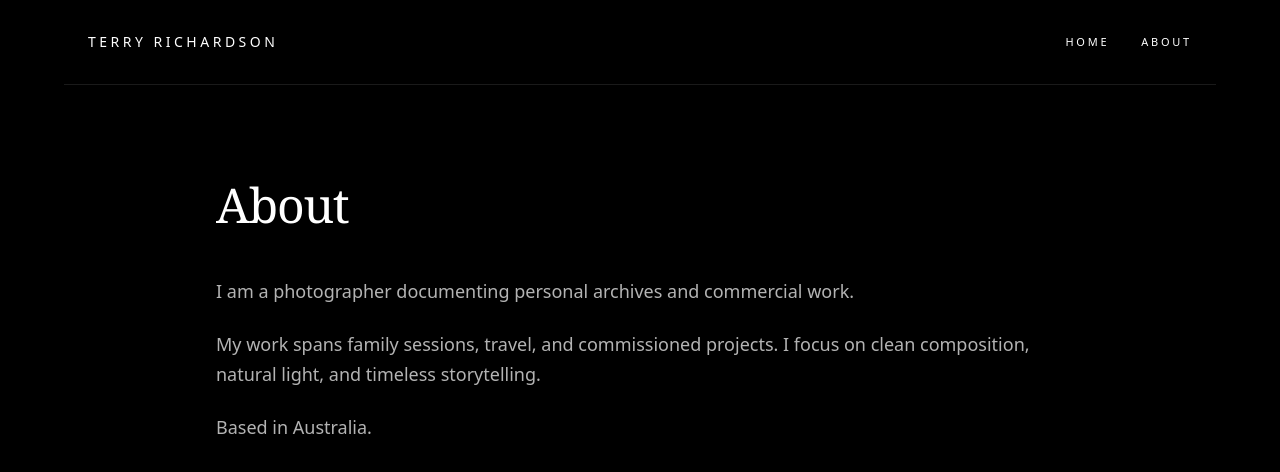
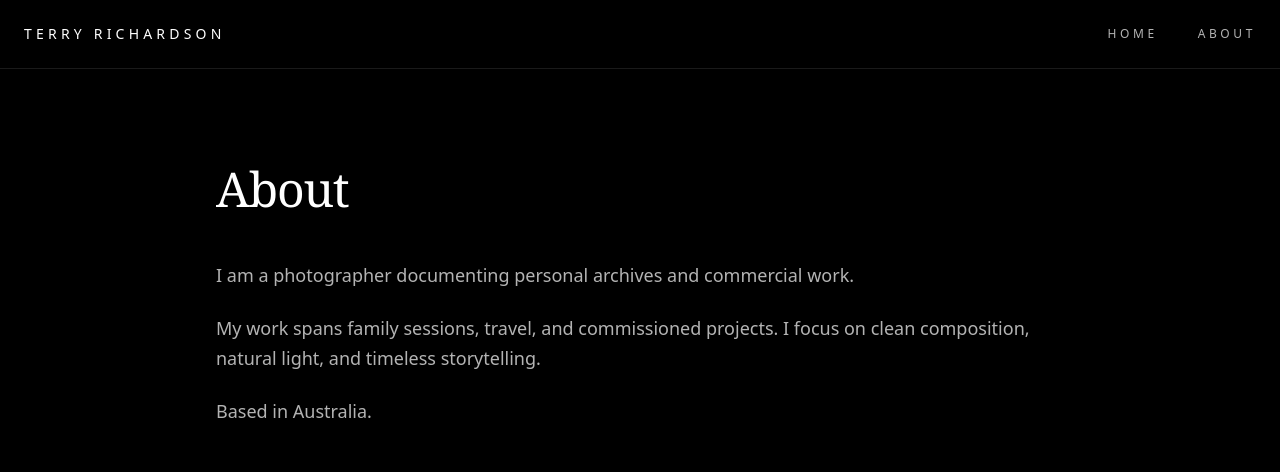
Before and after one commit to terry-richardson-photography/myphotos2, a Next.js app: page /about in a window 1280 px wide. Shown: the top 472 px of the page. Built offline with nearby package versions, Linux system fonts and the light colour scheme.

Commit message:
Final production version with protection and ISR

```diff
--- /dev/null
+++ b/app/Protection.tsx
@@ -0,0 +1,25 @@
+"use client";
+
+import { useEffect } from "react";
+
+export default function Protection() {
+  useEffect(() => {
+    const handleContextMenu = (e: MouseEvent) => {
+      e.preventDefault();
+    };
+
+    const handleDragStart = (e: DragEvent) => {
+      e.preventDefault();
+    };
+
+    document.addEventListener("contextmenu", handleContextMenu);
+    document.addEventListener("dragstart", handleDragStart);
+
+    return () => {
+      document.removeEventListener("contextmenu", handleContextMenu);
+      document.removeEventListener("dragstart", handleDragStart);
+    };
+  }, []);
+
+  return null;
+}
--- a/app/globals.css
+++ b/app/globals.css
@@ -1,6 +1,9 @@
 @import "tailwindcss";
 
-/* Base Colors */
+/* ========================= */
+/* Base Colors               */
+/* ========================= */
+
 :root {
   --background: #000000;
   --foreground: #ffffff;
@@ -13,20 +16,35 @@
   --font-mono: var(--font-geist-mono);
 }
 
-/* Body Styling */
+/* ========================= */
+/* Body Styling              */
+/* ========================= */
+
 body {
   background-color: black;
   color: white;
+  -webkit-touch-callout: none; /* iOS long press */
+  -webkit-tap-highlight-color: transparent;
 }
 
-/* Disable image dragging + selection */
+/* ========================= */
+/* Image Protection          */
+/* ========================= */
+
 img {
   -webkit-user-drag: none;
+  user-drag: none;
+  user-select: none;
+  pointer-events: auto;
+}
+
+/* Optional: disable text selection globally */
+* {
   user-select: none;
 }
 
 /* ========================= */
-/*  Cinematic Fade + Zoom    */
+/* Cinematic Fade + Zoom     */
 /* ========================= */
 
 @keyframes fadeZoom {
@@ -40,7 +58,6 @@ img {
   }
 }
 
-/* Optional utility class if you prefer class instead of inline style */
 .animate-fade-zoom {
   animation: fadeZoom 600ms cubic-bezier(0.22, 1, 0.36, 1);
 }
--- a/app/layout.tsx
+++ b/app/layout.tsx
@@ -1,7 +1,8 @@
 import type { Metadata } from "next";
 import { Geist, Geist_Mono } from "next/font/google";
+import "./globals.css";
+import Protection from "./Protection";
 import Link from "next/link";
-import "./globals.css";
 
 const geistSans = Geist({
   variable: "--font-geist-sans",
@@ -25,34 +26,33 @@ export default function RootLayout({
 }) {
   return (
     <html lang="en">
-      <body
-        className={`${geistSans.variable} ${geistMono.variable} antialiased bg-black text-white`}
-      >
-        {/* GLOBAL NAVIGATION */}
-        <header className="max-w-6xl mx-auto px-6 py-8 flex justify-between items-center border-b border-white/10">
+      <body className="bg-black text-white select-none">
+        <Protection />
 
-          {/* Brand */}
+        {/* Header */}
+        <header className="w-full border-b border-white/10">
+          <div className="max-w-7xl mx-auto px-6 py-6 flex items-center justify-between">
+
             <Link
               href="/"
-            className="text-sm tracking-[0.25em] uppercase font-medium text-white"
+              className="text-sm tracking-[0.3em] uppercase"
             >
               Terry Richardson
             </Link>
 
-          {/* Navigation */}
-         <div className="flex gap-8 text-[11px] tracking-[0.25em] uppercase text-white">
-            <Link href="/" className="hover:text-white transition duration-300">
+            <nav className="flex gap-10 text-xs tracking-[0.3em] uppercase text-white/70">
+              <Link href="/" className="hover:text-white transition">
                 Home
               </Link>
-            <Link href="/about" className="hover:text-white transition duration-300">
+              <Link href="/about" className="hover:text-white transition">
                 About
               </Link>
+            </nav>
+
           </div>
-
         </header>
 
-        {children}
-
+        <main>{children}</main>
       </body>
     </html>
   );
```
Lines whose indentation alone changed are shown as unchanged.
